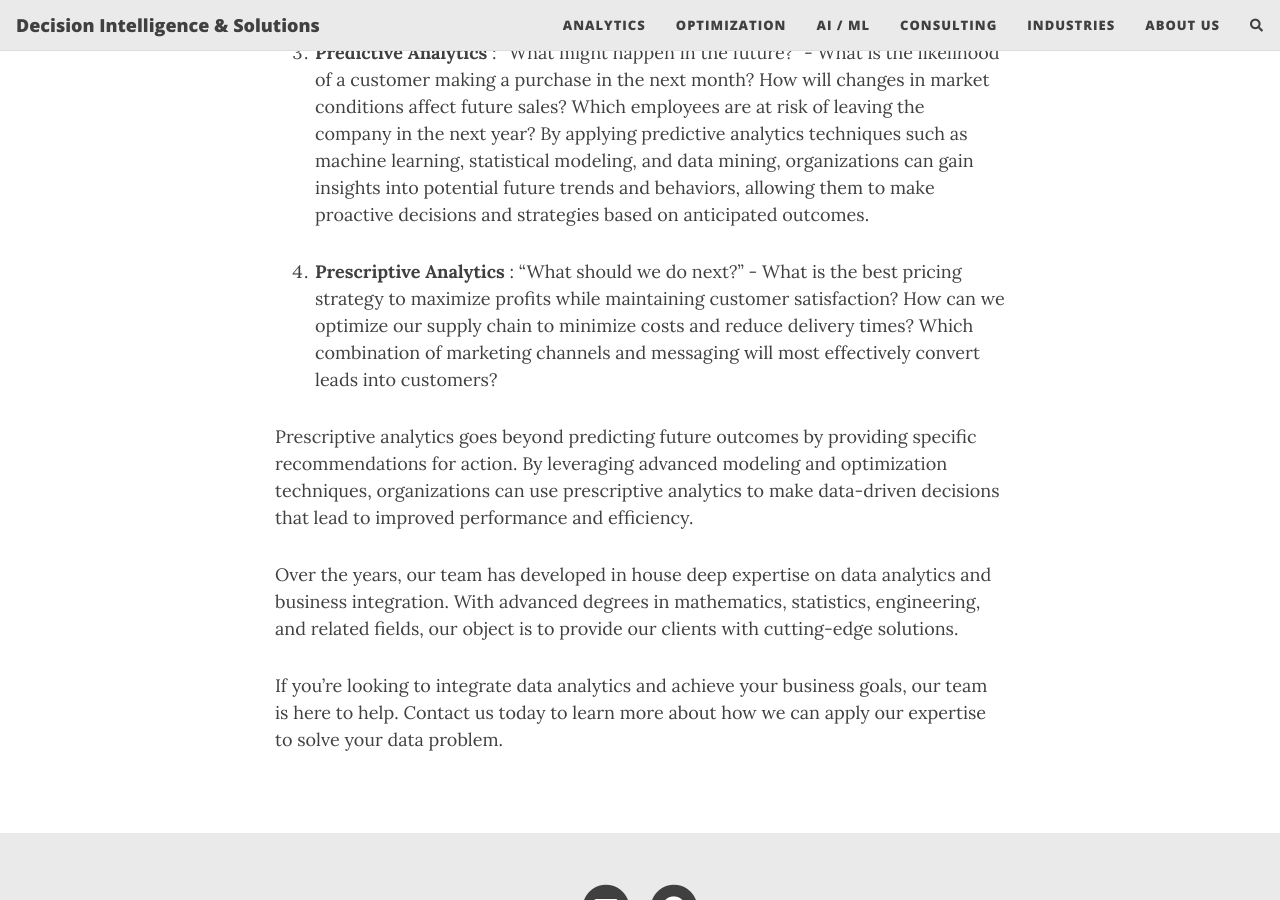
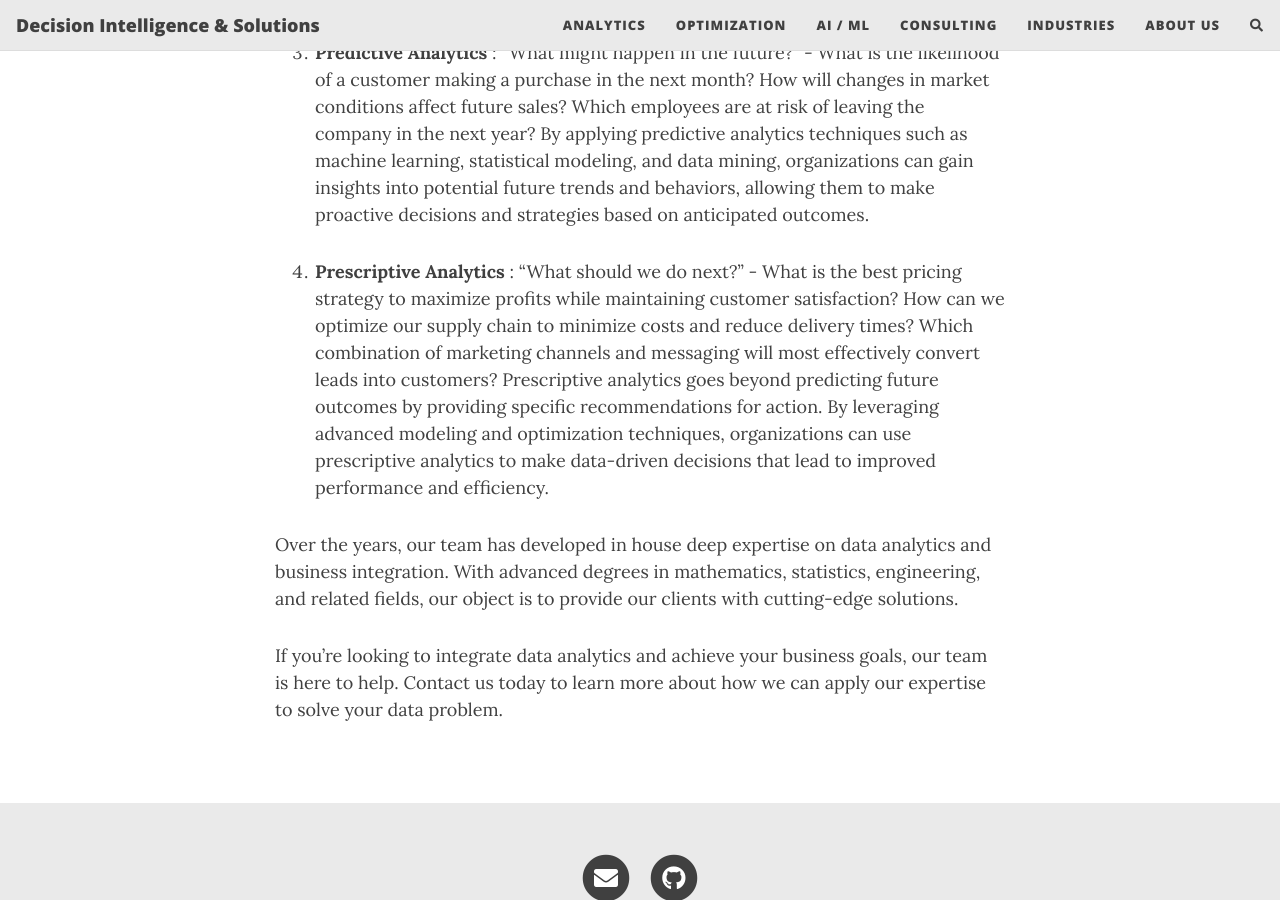
Before and after one commit to decisionsai/decisionsai.github.io, a Jekyll site: the page built from services/data_analytics.md, in a window 1280 px wide and 900 px high, scrolled down 1227 px. Built offline with Jekyll 4.4.1, drawn with Linux system fonts in a browser that asks for light colours; nearby versions of some CDN libraries; comment, search, counter and statistics services are not loaded; part of the change alters nothing that is shown.

```diff
--- a/services/data_analytics.md
+++ b/services/data_analytics.md
@@ -17,9 +17,7 @@ Diagnostic Analytics includes comparing coexisting trends or movement, uncoverin
 3. **Predictive Analytics** : “What might happen in the future?” - What is the likelihood of a customer making a purchase in the next month? How will changes in market conditions affect future sales? Which employees are at risk of leaving the company in the next year?
 By applying predictive analytics techniques such as machine learning, statistical modeling, and data mining, organizations can gain insights into potential future trends and behaviors, allowing them to make proactive decisions and strategies based on anticipated outcomes.
 
-5. **Prescriptive Analytics** : “What should we do next?” - What is the best pricing strategy to maximize profits while maintaining customer satisfaction? How can we optimize our supply chain to minimize costs and reduce delivery times? Which combination of marketing channels and messaging will most effectively convert leads into customers?
-
-Prescriptive analytics goes beyond predicting future outcomes by providing specific recommendations for action. By leveraging advanced modeling and optimization techniques, organizations can use prescriptive analytics to make data-driven decisions that lead to improved performance and efficiency.
+4. **Prescriptive Analytics** : “What should we do next?” - What is the best pricing strategy to maximize profits while maintaining customer satisfaction? How can we optimize our supply chain to minimize costs and reduce delivery times? Which combination of marketing channels and messaging will most effectively convert leads into customers? Prescriptive analytics goes beyond predicting future outcomes by providing specific recommendations for action. By leveraging advanced modeling and optimization techniques, organizations can use prescriptive analytics to make data-driven decisions that lead to improved performance and efficiency.
 
 Over the years, our team has developed in house deep expertise on data analytics and business integration. With advanced degrees in mathematics, statistics, engineering, and related fields, our object is to provide our clients with cutting-edge solutions.
 
```
